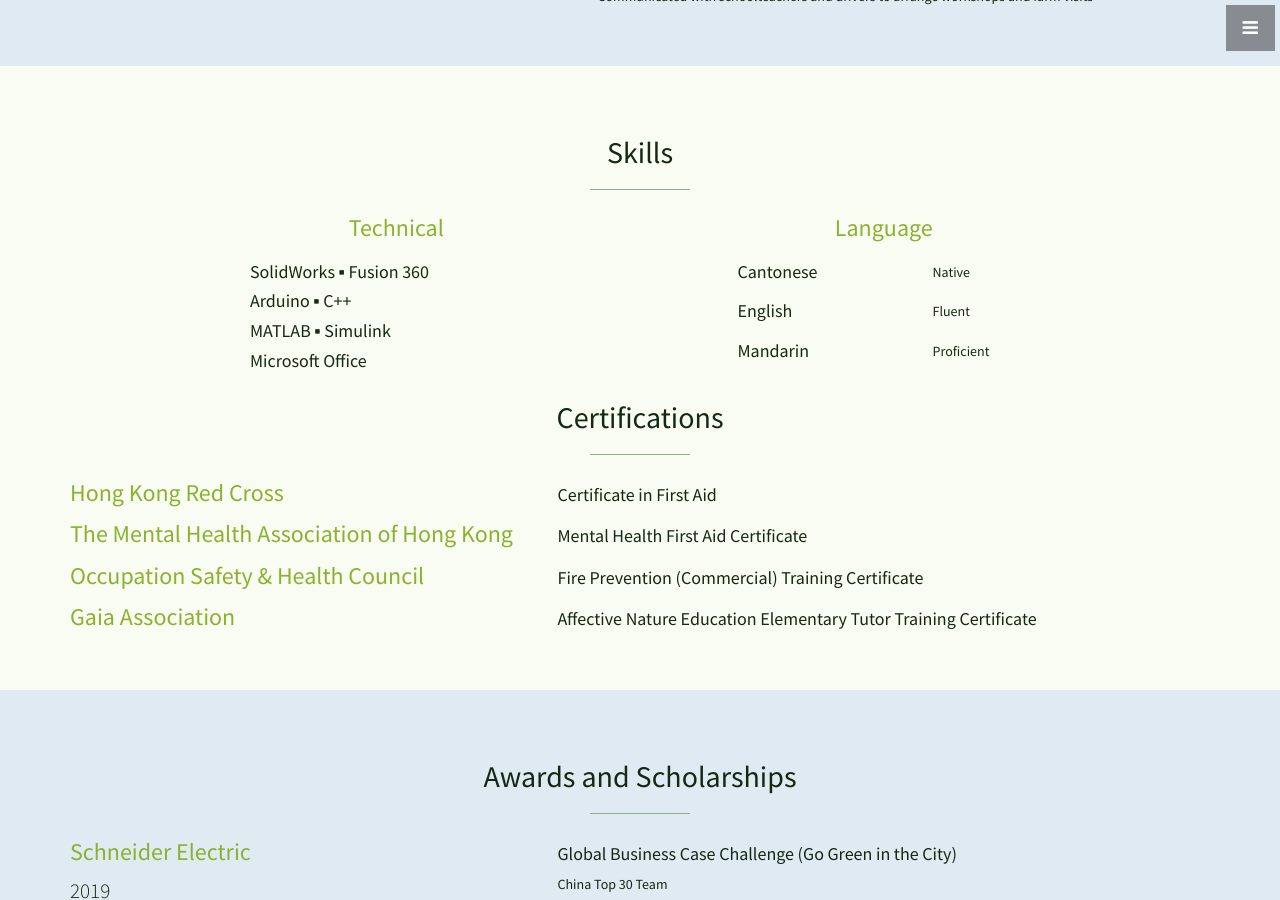
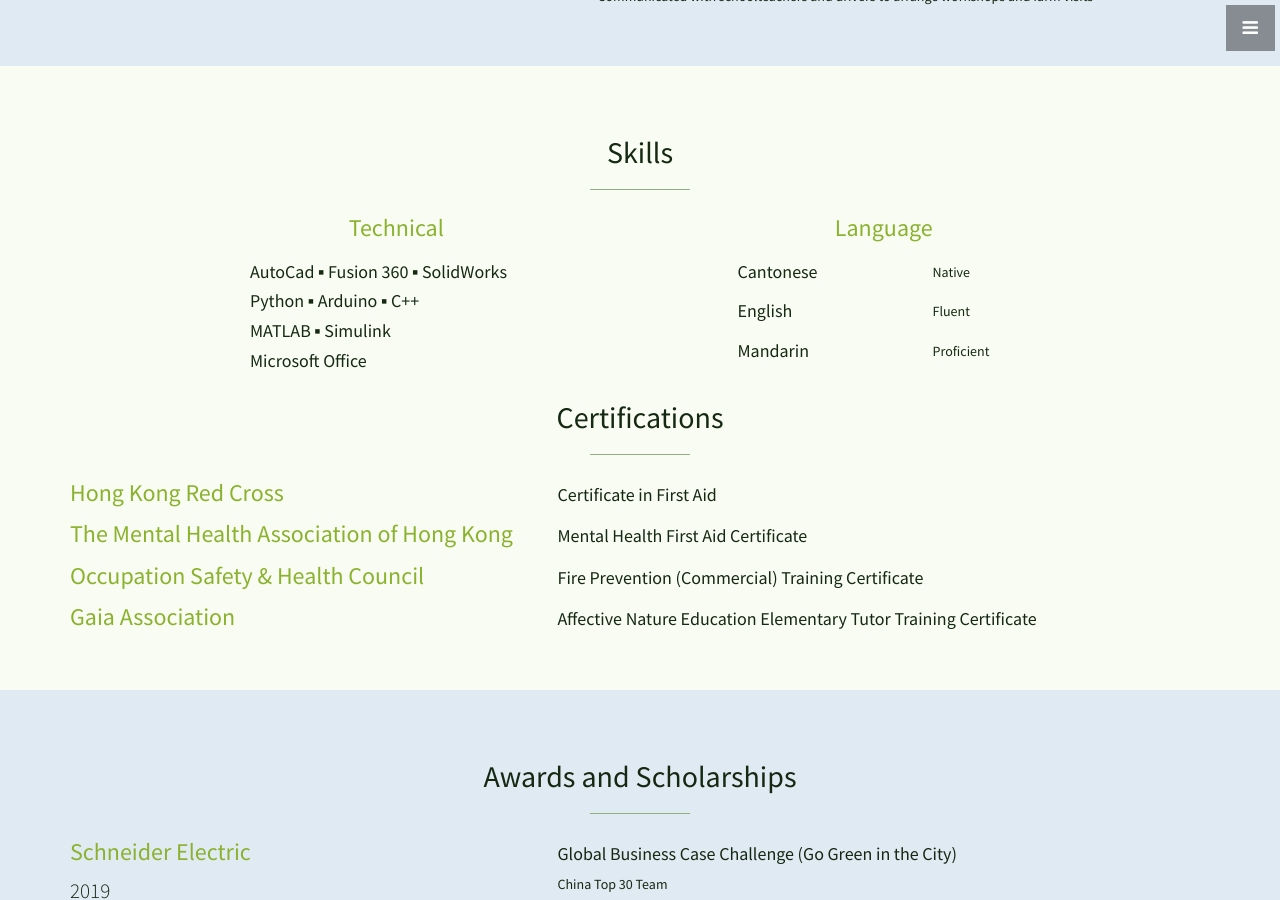
Before and after one commit to cheukyanlee/cheukyanlee.github.io, a Jekyll site: the page built from index.html, in a window 1280 px wide and 900 px high, scrolled down 1741 px. Built offline with Jekyll 4.4.1, drawn with Linux system fonts in a browser that asks for light colours.

Commit message:
Update skills.html

```diff
--- a/_includes/skills.html
+++ b/_includes/skills.html
@@ -11,8 +11,8 @@
       <div class="col-xs-12 col-sm-3 col-sm-offset-2 text-center">
         <h3>Technical</h3>
         <div class="row text-left">
-            <h4>SolidWorks ▪ Fusion 360</h4>
-            <h4>Arduino ▪ C++</h4>
+            <h4>AutoCad ▪ Fusion 360 ▪ SolidWorks</h4>
+            <h4>Python ▪ Arduino ▪ C++</h4>
             <h4>MATLAB ▪ Simulink</h4>
             <h4>Microsoft Office</h4>
         </div>
```
